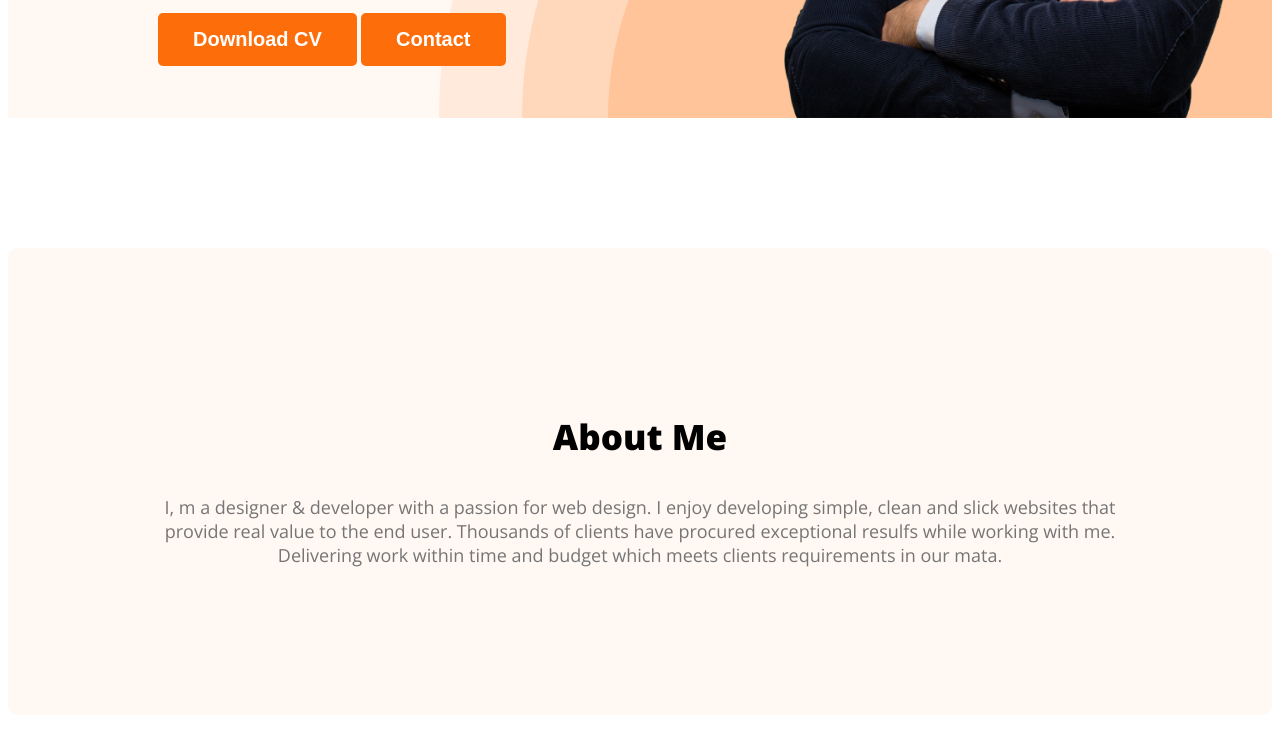
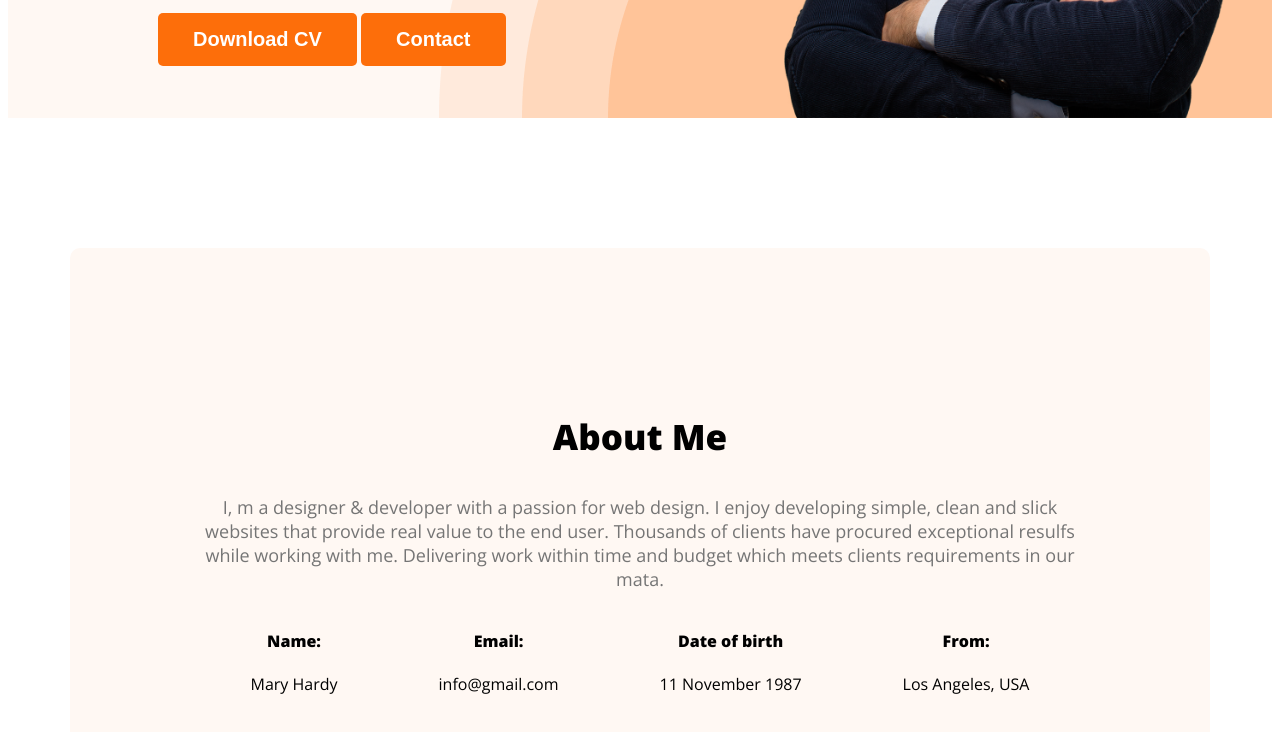
Before and after one commit to TaniaHafsa/web-developer-portfolio, a plain HTML site: page index.html in a window 1280 px wide. Shown: the part 650-1382 px from the top of the page. Drawn offline with nearby package versions, Linux system fonts and the light colour scheme.

Commit message:
added about info

```diff
--- a/index.html
+++ b/index.html
@@ -24,9 +24,10 @@
     </nav>
     <div class="banner">
       <div class="banner-content">
-        <h3 class="banner-greeting">Hi, I  am</h3>
+        <h3 class="banner-greeting">Hi, I am</h3>
         <h1 class="banner-title">Mary Hardy</h1>
-        <p class="banner-description">Shot what able cold new see hold.Friendly as an betrayed formerly he. Morning because as to society behaved moments.</p>
+        <p class="banner-description">Shot what able cold new see hold.Friendly as an betrayed formerly he. Morning
+          because as to society behaved moments.</p>
         <button class="btn-primary">Download CV</button>
         <button class="btn-primary">Contact</button>
       </div>
@@ -35,10 +36,38 @@
 
   </header>
   <main>
-<section class="about">
-  <h3 class="section-title">About Me</h3>
-  <p class="section-description">I, m a designer & developer with a passion for web design. I enjoy developing simple, clean and slick websites that provide real value to the end user. Thousands of clients have procured exceptional resulfs while working with me. Delivering work within time and budget which meets clients requirements in our mata.</p>
-</section>
+    <section class="about">
+
+      <h3 class="section-title">About Me</h3>
+
+      <p class="section-description">I, m a designer & developer with a passion for web design. I enjoy developing
+        simple, clean and slick websites that provide real value to the end user. Thousands of clients have procured
+        exceptional resulfs while working with me. Delivering work within time and budget which meets clients
+        requirements in our mata.</p>
+
+      <div class="about-info-container">
+        <div class="about-info">
+          <h4 class="info-title">Name:</h4>
+          <p class="info-description">Mary Hardy</p>
+        </div>
+
+        <div class="about-info">
+          <h4 class="info-title">Email:</h4>
+          <p class="info-description">info@gmail.com</p>
+        </div>
+
+        <div class="about-info">
+          <h4 class="info-title">Date of birth</h4>
+          <p class="info-description">11 November 1987</p>
+        </div>
+
+        <div class="about-info">
+          <h4 class="info-title">From:</h4>
+          <p class="info-description">Los Angeles, USA</p>
+        </div>
+
+      </div>
+    </section>
   </main>
   <footer>
 
--- a/styles/portfolio.css
+++ b/styles/portfolio.css
@@ -99,7 +99,10 @@ nav a {
 }
 
 /* main section styles*/
-
+main{
+  max-width:1140px;
+  margin:0 auto;
+}
 
 /* about section styles*/
 .about {
@@ -108,3 +111,13 @@ nav a {
   background-color: #FFF8F3;
   margin:130px 0;
 }
+
+
+.about-info-container{
+  display:flex;
+  justify-content: space-around;
+}
+
+.about-info{
+  text-align: center;
+}
```
